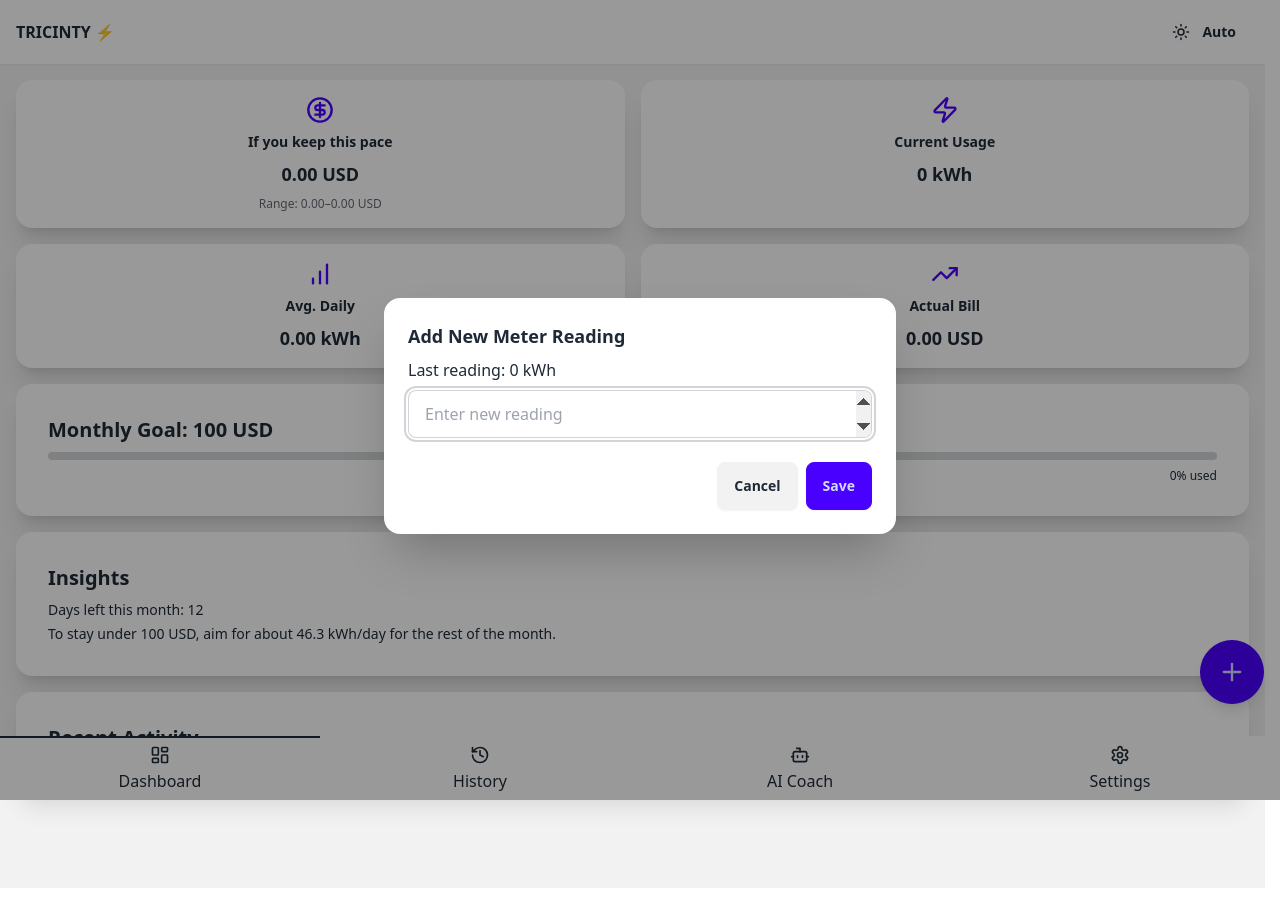
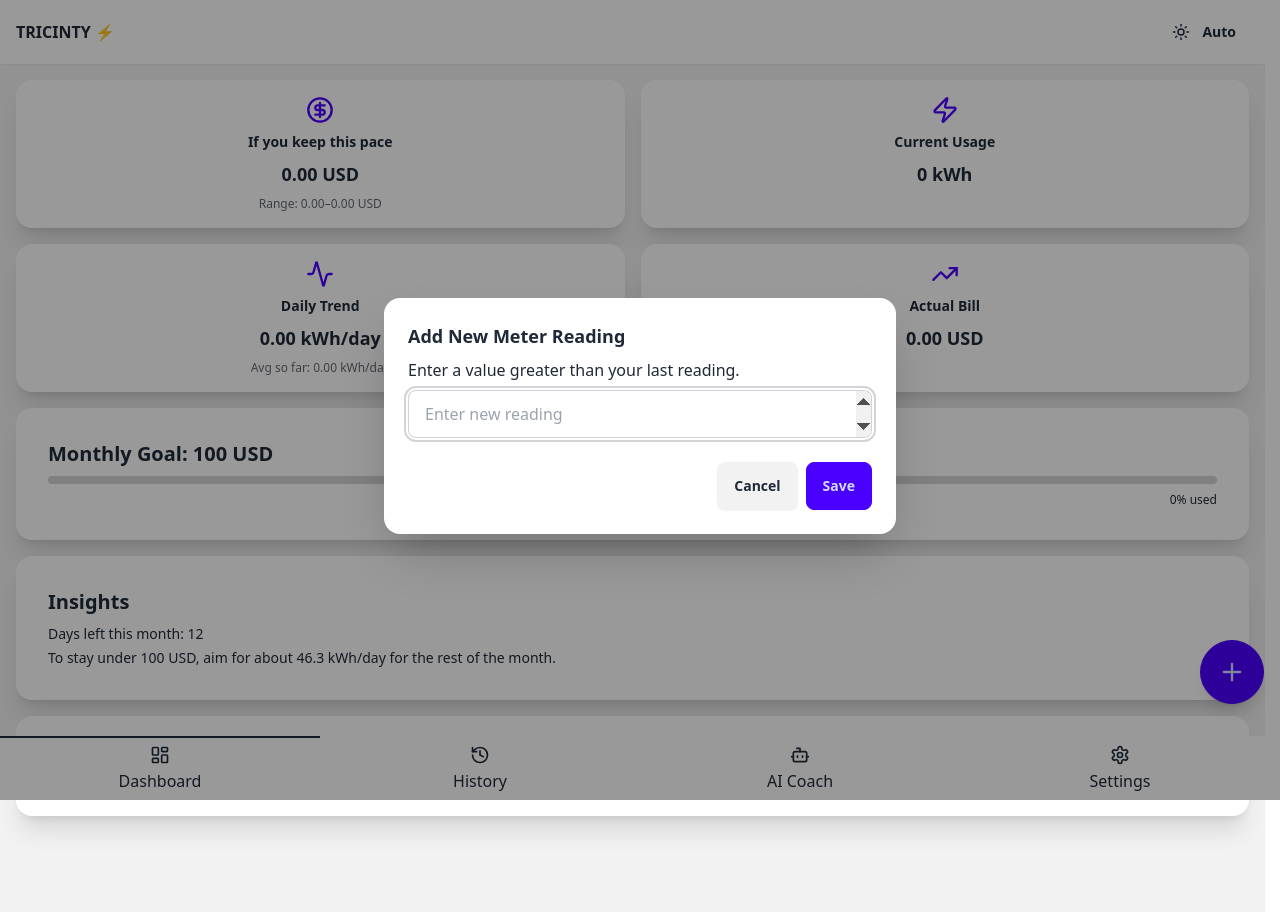
Before and after one commit to OMARMARCO23/TRICINTY2, a React (Vite) app: page /settings#/dashboard in a window 1280 px wide. Both pictures are taken after a click on the button 1232 px from the left and 672 px from the top of the page. Before the commit the page ends 888 px from the top, so only its background shows below. Built offline with nearby package versions, Linux system fonts and the light colour scheme.

Commit message:
Update Dashboard.jsx

```diff
--- a/src/pages/Dashboard.jsx
+++ b/src/pages/Dashboard.jsx
@@ -2,30 +2,33 @@ import { useContext, useState } from 'react';
 import { AppContext } from '../contexts/AppContext.jsx';
 import {
   calculateBill,
-  getMonthBoundaries,
+  computeTrendDailyKwh,
   kwhToNextTier,
   dailyTargetForBudget,
-  forecastBand
+  forecastBand,
 } from '../lib/calculations.js';
-import { CircleDollarSign, Zap, BarChart, TrendingUp, Plus } from 'lucide-react';
+import { CircleDollarSign, Zap, TrendingUp, Plus, Activity } from 'lucide-react';
 
 export default function Dashboard() {
   const { readings, setReadings, settings } = useContext(AppContext);
   const [newReading, setNewReading] = useState('');
 
-  const { start, daysSoFar, daysInMonth } = getMonthBoundaries();
-  const readingsThisMonth = readings.filter(r => new Date(r.date) >= start);
-  const firstValue = readingsThisMonth[0]?.value ?? readings[0]?.value ?? 0;
-  const last = readings[readings.length - 1]?.value ?? firstValue;
-  const currentUsage = Math.max(last - firstValue, 0);
+  // Compute month metrics using trend-based daily consumption
+  const {
+    currentUsage,
+    rawAvgDaily,
+    trendDaily,
+    predictedUsage,
+    daysInMonth,
+    daysSoFar,
+    daysLeft
+  } = computeTrendDailyKwh(readings);
 
   const actual = calculateBill(currentUsage, settings.tariffs);
-  const avgDaily = currentUsage > 0 && daysSoFar > 0 ? currentUsage / daysSoFar : 0;
-  const predictedUsage = avgDaily * daysInMonth;
   const predicted = calculateBill(predictedUsage, settings.tariffs);
+  const band = forecastBand(predictedUsage, settings.tariffs, 0.10);
+  const toNextTier = kwhToNextTier(currentUsage, settings.tariffs);
 
-  const daysLeft = Math.max(daysInMonth - daysSoFar, 0);
-  const toNextTier = kwhToNextTier(currentUsage, settings.tariffs);
   const { dailyTarget } = dailyTargetForBudget(
     Number(settings.goal) || 0,
     settings.tariffs,
@@ -33,7 +36,6 @@ export default function Dashboard() {
     currentUsage,
     daysSoFar
   );
-  const band = forecastBand(predictedUsage, settings.tariffs, 0.10);
 
   const goalProgress = settings.goal > 0 ? (parseFloat(actual.bill) / settings.goal) * 100 : 0;
   const progressColor =
@@ -65,7 +67,11 @@ export default function Dashboard() {
         </StatCard>
 
         <StatCard icon={<Zap className="h-7 w-7 text-primary" />} title="Current Usage" value={`${currentUsage.toFixed(0)} kWh`} />
-        <StatCard icon={<BarChart className="h-7 w-7 text-primary" />} title="Avg. Daily" value={`${avgDaily.toFixed(2)} kWh`} />
+
+        <StatCard icon={<Activity className="h-7 w-7 text-primary" />} title="Daily Trend" value={`${trendDaily.toFixed(2)} kWh/day`}>
+          <p className="text-xs opacity-70">Avg so far: {rawAvgDaily.toFixed(2)} kWh/day</p>
+        </StatCard>
+
         <StatCard icon={<TrendingUp className="h-7 w-7 text-primary" />} title="Actual Bill" value={`${actual.bill} ${actual.currency}`} />
       </div>
 
@@ -85,9 +91,11 @@ export default function Dashboard() {
           <ul className="text-sm space-y-1">
             <li>Days left this month: {daysLeft}</li>
             {Number(settings.goal) > 0 && (
-              <li>To stay under {settings.goal} {actual.currency}, aim for about {dailyTarget} kWh/day for the rest of the month.</li>
+              <li>
+                To stay under {settings.goal} {actual.currency}, aim for about {dailyTarget} kWh/day for the rest of the month.
+              </li>
             )}
-            {isFinite(toNextTier) && <li>You are {toNextTier.toFixed(0)} kWh from the next price tier.</li>}
+            {Number.isFinite(toNextTier) && <li>You are {toNextTier.toFixed(0)} kWh from the next price tier.</li>}
           </ul>
         </div>
       </div>
@@ -130,7 +138,7 @@ export default function Dashboard() {
       <dialog id="add_reading_modal" className="modal">
         <div className="modal-box">
           <h3 className="font-bold text-lg">Add New Meter Reading</h3>
-          <p className="py-2">Last reading: {readings[readings.length - 1]?.value ?? 0} kWh</p>
+          <p className="py-2">Enter a value greater than your last reading.</p>
           <input
             type="number"
             placeholder="Enter new reading"
```
